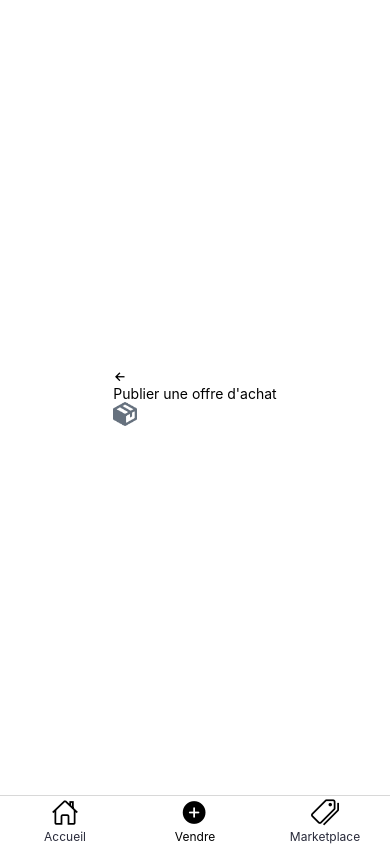
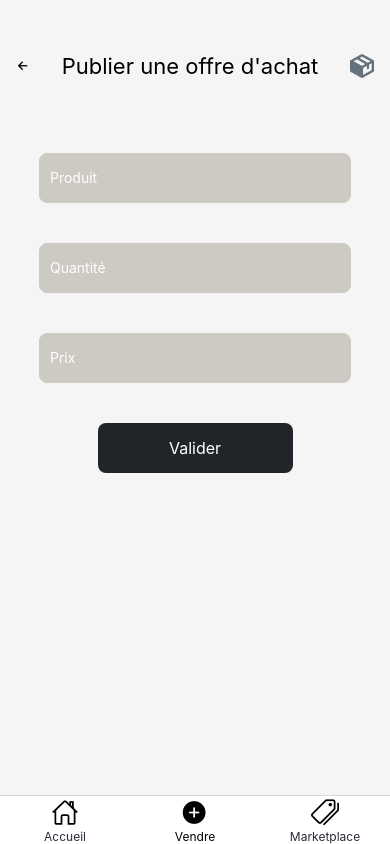
Before and after one commit to JoeyStarr/potager, a React Native app: screen /Vendre in a window 390 px wide. Built offline with nearby package versions, Linux system fonts and the light colour scheme.

Commit message:
fin page partage & debut modal commande

```diff
--- a/component/partageScreen.js
+++ b/component/partageScreen.js
@@ -1,13 +1,15 @@
-import React from 'react';
+import React, {useState,useEffect} from 'react';
 import styles from '../style';
 import Ionic from 'react-native-vector-icons/Ionicons'
-import { Text, View, Pressable , Image} from 'react-native';
+import { Text, View, Pressable , Image, TextInput, Modal} from 'react-native';
 
-const Partage = () => {
+const Partage = ({navigation}) => {
 
-  const onPressFunction1 = () => {
-    return
-  }
+  const [produit,setProduit] = useState("")
+  const [quantite,setQuantite] = useState()
+  const [prix,setPrix] = useState()
+  const [modalVisible, setModalVisible] = useState(false);
+
   const onPressFunction2 = () => {
     return
   }
@@ -15,13 +17,62 @@ const Partage = () => {
   return (
     <View style={styles.container2}>
       <View style={styles.header}>
-        <Pressable onPress={onPressFunction1}>
+        <Pressable onPress={() => {navigation.navigate('Accueil')}}>
           <Ionic name='arrow-back-outline' size='28' colour='black' />
         </Pressable>
-        <Text>Publier une offre d'achat</Text>
-        <Pressable onPress={onPressFunction2}>
+        <Text style={{fontSize:22}}>Publier une offre d'achat</Text>
+        <Pressable onPress={() => setModalVisible(true)}>
           <Image source={require('../assets/box.png')} style={{width:24,height:24}}/>
         </Pressable>
+      </View>
+      <View style={styles.body}>
+      <Modal
+        animationType="slide"
+        transparent={true}
+        visible={modalVisible}
+        onRequestClose={() => {
+          Alert.alert("Modal has been closed.");
+          setModalVisible(!modalVisible);
+        }}
+      >
+        <View style={styles.centeredView}>
+          <View style={styles.modalView}>
+            <Pressable
+              style={[styles.button, styles.buttonClose]}
+              onPress={() => setModalVisible(!modalVisible)}
+            >
+              <Text style={styles.textStyle}>Fermez</Text>
+            </Pressable>
+            <Text style={styles.modalText}>Hello World!</Text>
+          </View>
+        </View>
+      </Modal>
+          <TextInput
+            style={styles.input}
+            placeholder="Produit"
+            placeholderTextColor="#FFFFFF"
+            onChangeText={setProduit}
+            value={produit}
+          />
+          <TextInput
+            style={styles.input}
+            placeholder="Quantité"
+            placeholderTextColor="#FFFFFF"
+            onChangeText={setQuantite}
+            keyboardType="numeric"
+            value={quantite}
+          />
+          <TextInput
+            style={styles.input}
+            placeholder="Prix"
+            placeholderTextColor="#FFFFFF"
+            onChangeText={setPrix}
+            keyboardType="numeric"
+            value={prix}
+          />
+          <Pressable onPress={onPressFunction2} style={styles.pressbutt}>
+            <Text style={{fontSize:16,color:'white'}}>Valider</Text>
+          </Pressable>
       </View>
     </View>
   );
--- a/style.js
+++ b/style.js
@@ -1,4 +1,7 @@
 import { StyleSheet, Dimensions } from 'react-native';
+
+const windowWidth = Dimensions.get('window').width;
+const windowHeight = Dimensions.get('window').height;
 
 const styles = StyleSheet.create({
     container: {
@@ -8,11 +11,78 @@ const styles = StyleSheet.create({
       justifyContent: 'center',
     },
     container2: {
-        flex: 1,
-        backgroundColor: '#fff',
+        flex:1,
+        height:windowHeight,
+        width: windowWidth,
+        backgroundColor: '#00ABB3',
         alignItems: 'center',
         justifyContent: 'center',
       },
+    header:{
+        flex:1,
+        height: windowHeight - 100,
+        alignItems:'center',
+        flexDirection:'row',
+        justifyContent:'space-around',
+        width: '100%',
+        backgroundColor: '#F5F5F5',
+    },
+    body:{
+        flex:5,
+        alignItems: 'center',
+        width: windowWidth,
+        backgroundColor: '#F5F5F5',
+    },
+    input: {
+        height: 50,
+        width:'80%',
+        margin: 12,
+        marginVertical:20,
+        borderWidth: 1,
+        borderColor:'#CDC9C3',
+        backgroundColor:'#CDC9C3',
+        color:'grey',
+        borderRadius:8,
+        padding: 10,
+    },
+    pressbutt:{
+        height: 50,
+        borderRadius:8,
+        marginTop:20,
+        width:'50%',
+        padding: 12,
+        alignItems: 'center',
+        justifyContent: 'center',
+        backgroundColor:'#212529'
+    },
+    modalView: {
+      margin: 40,
+      backgroundColor: "white",
+      borderRadius: 20,
+      padding: 35,
+      alignItems: "center",
+      shadowColor: "#000",
+      shadowOffset: {
+        width: 0,
+        height: 2
+      },
+      shadowOpacity: 0.25,
+      shadowRadius: 4,
+      elevation: 5
+    },
+    button: {
+        borderRadius: 20,
+        padding: 10,
+        elevation: 2
+    },
+    buttonClose: {
+        backgroundColor: "#000000",
+    },
+    textStyle: {
+        color: "white",
+        fontWeight: "bold",
+        textAlign: "center"
+    },
   });
 
   export default styles;
```
